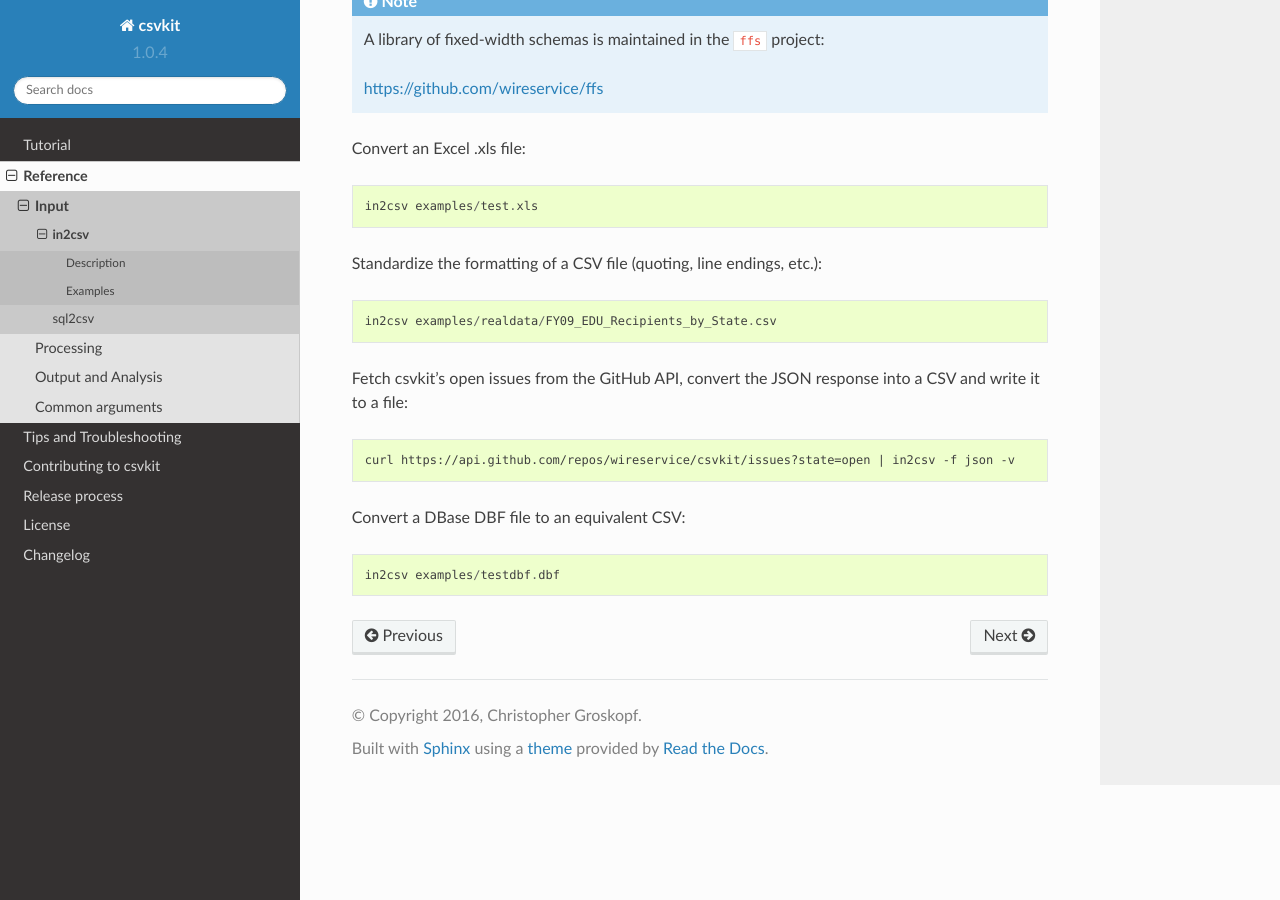
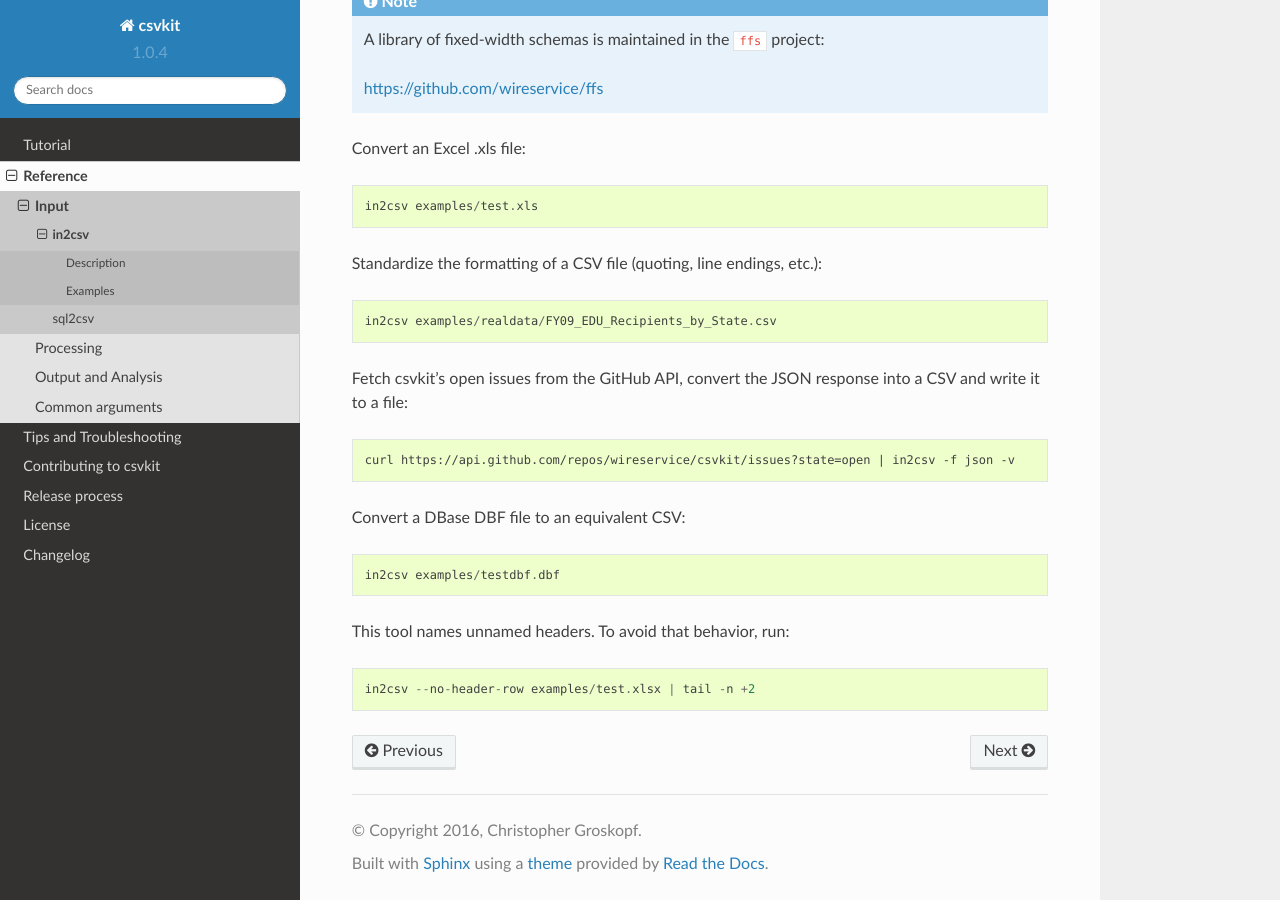
Before and after one commit to wireservice/csvkit, a Sphinx documentation site: the page built from docs/scripts/in2csv.rst, in a window 1280 px wide and 900 px high, scrolled down 1796 px. Built offline with Sphinx 7.4.7 and the Read the Docs theme 2.0.0, drawn with Linux system fonts in a browser that asks for light colours.

Commit message:
Document how to avoid naming unnamed headers, #909

```diff
--- a/docs/scripts/in2csv.rst
+++ b/docs/scripts/in2csv.rst
@@ -97,3 +97,7 @@
 Convert a DBase DBF file to an equivalent CSV::
 
     in2csv examples/testdbf.dbf
+
+This tool names unnamed headers. To avoid that behavior, run::
+
+    in2csv --no-header-row examples/test.xlsx | tail -n +2
```
